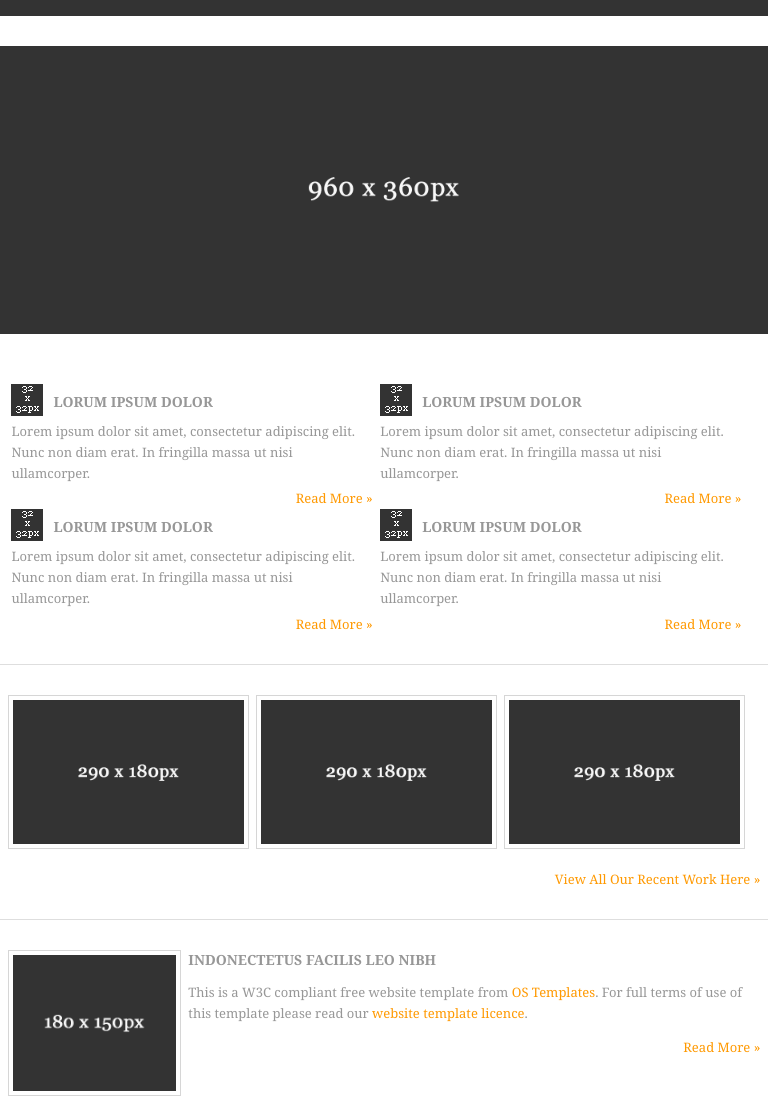
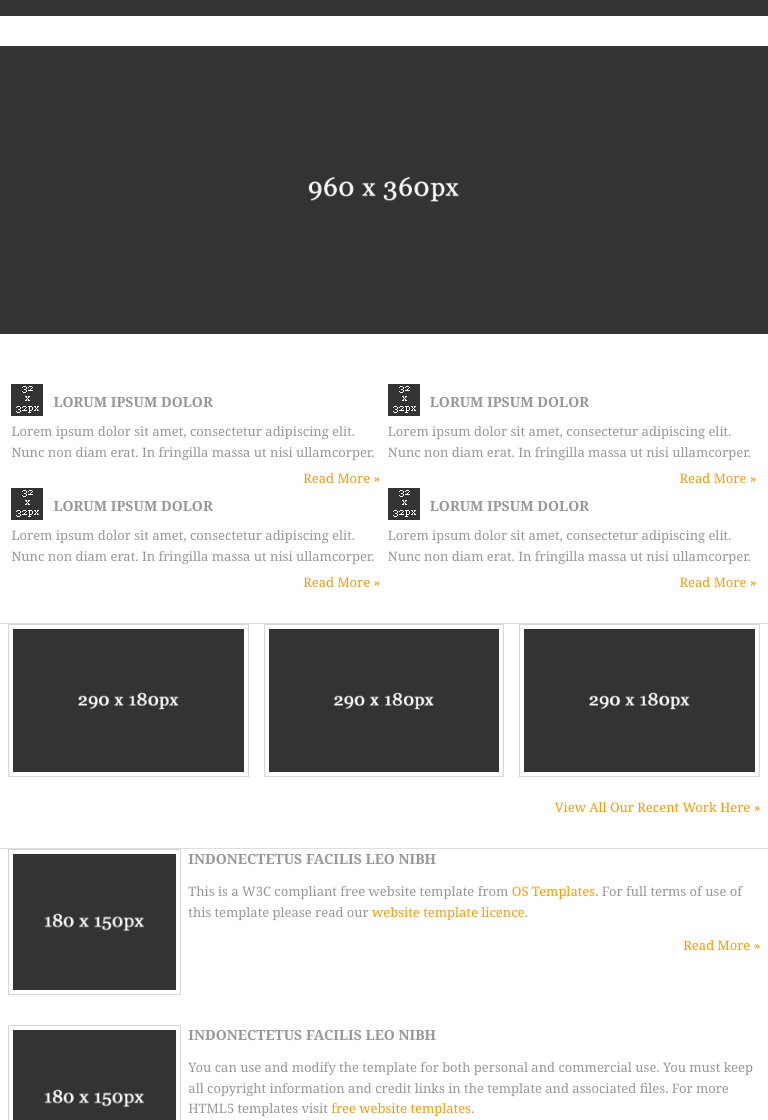
Before and after one commit to mszeftel/basic89, a plain HTML site: page index.html in a window 768 px wide. Shown: the part 91-1211 px from the top of the page. Drawn offline with Linux system fonts and the light colour scheme.

Commit message:
Merge hamb.menu

```diff
--- a/styles/_nav.scss
+++ b/styles/_nav.scss
@@ -40,7 +40,7 @@ header {
 				overflow: hidden;
 				max-height: 0;
 				padding: 0px 0 0 20px;
-				transition: max-height 0.5s ease-out, padding 0.5s ease-out;
+				transition: max-height 0.5s ease, padding 0.5s ease-out;
 
 			li, li.last{
 					width: 100%;
--- a/styles/layout.scss
+++ b/styles/layout.scss
@@ -7,6 +7,10 @@ Licence: <a href="https://www.os-templates.com/template-terms">Website Template
 */
 /* Font Awesome */
 @import url(https://use.fontawesome.com/78f21670b1.css);
+
+* {
+	box-sizing: border-box;
+}
 
 html{overflow-y:scroll;} /* Forces a scrollbar when the viewport is larger than the websites content - CSS3 */
 
@@ -102,7 +106,7 @@ input, textarea, select{font-size:12px; font-family:Georgia,"Times New Roman",Ti
 /*----------------------------------------------Content Area-------------------------------------*/
 
 #container{padding:30px 0;}
-#container section{display:block; width:100%; margin:0 0 30px 0; padding:0;}
+#container section{display:block; width:100%; margin:0 0 0 0; padding:0;}
 #container .last{margin:0;}
 #container .more{text-align:right;}
 
@@ -114,7 +118,7 @@ input, textarea, select{font-size:12px; font-family:Georgia,"Times New Roman",Ti
 
 #container #homepage{display:block; width:100%; line-height:1.6em;}
 
-#container #homepage #services{padding:0 1% 30px 1%; border-bottom:1px solid #DEDEDE;}
+#container #homepage #services{ box-sizing: border-box; padding:0 1% 30px 1%; border-bottom:1px solid #DEDEDE;}
 #container #homepage #services article{}
 #container #homepage #services figure{display:inline; float:left;}
 #container #homepage #services strong{float:left; margin:8px 0 0 10px; padding:0; font-size:14px; font-weight:bold; text-transform:uppercase;}
@@ -125,7 +129,7 @@ input, textarea, select{font-size:12px; font-family:Georgia,"Times New Roman",Ti
 #container #homepage #latest article figure{}
 #container #homepage #latest article figure ul{margin:0; padding:0; list-style:none;}
 #container #homepage #latest article figure ul li{}
-#container #homepage #latest article figure ul li img{padding:4px; border:1px solid #D6D6D6;}
+#container #homepage #latest article figure ul li img{box-sizing: border-box; padding:4px; border:1px solid #D6D6D6;}
 #container #homepage #latest article figure figcaption{display:block; width:100%; margin-top:20px; text-align:right;}
 
 /* ------Main Content-----*/
@@ -158,7 +162,7 @@ input, textarea, select{font-size:12px; font-family:Georgia,"Times New Roman",Ti
 
 /*----------------------------------------------Footer-------------------------------------*/
 
-#footer{padding:20px 0.5%;}
+#footer{box-sizing: border-box; padding:20px 0.5%;}
 #footer p{margin:0; padding:0;}
 
 /* HACER RESPONSIVE */
@@ -307,26 +311,28 @@ section a img{
 	#services article{
 		&.one_quarter,  &.three_quarter, &.two_quarter, &.four_quarter {
 			display: inline-block;
-			width: 48%;
+			width: 49%;
 			margin: 0 0.5% 0;
 		}
 	}
 
 	#latest article{
-		margin: 0 1% 0;
-		& li.one_third, & li.two_third, & li.three_third {
+		margin: 0 1% 0 1%;
+		li.one_third{
 			display: inline-block;
 			width: 32%;
-			margin-right: 1%;
+			margin-right: 2%;
 
 			img{
 				width: 100%;
 				height: auto;
 			}
 		}
-		& li.three_third{
+		li.one_third.lastbox{
 			margin-right: 0;
+
 		}
+
 	}
 	#container #content{
 		width: 100%;
@@ -363,7 +369,7 @@ section a img{
 
 	#services article{
 		&.one_quarter,  &.three_quarter, &.two_quarter, &.four_quarter {
-			width: 23.5%;
+			width: 24%;
 			display: inline-block;
 			margin: 0 0.5% 0;
 		}
```
Also changed, not shown: styles/layout.css, 1 other file.
